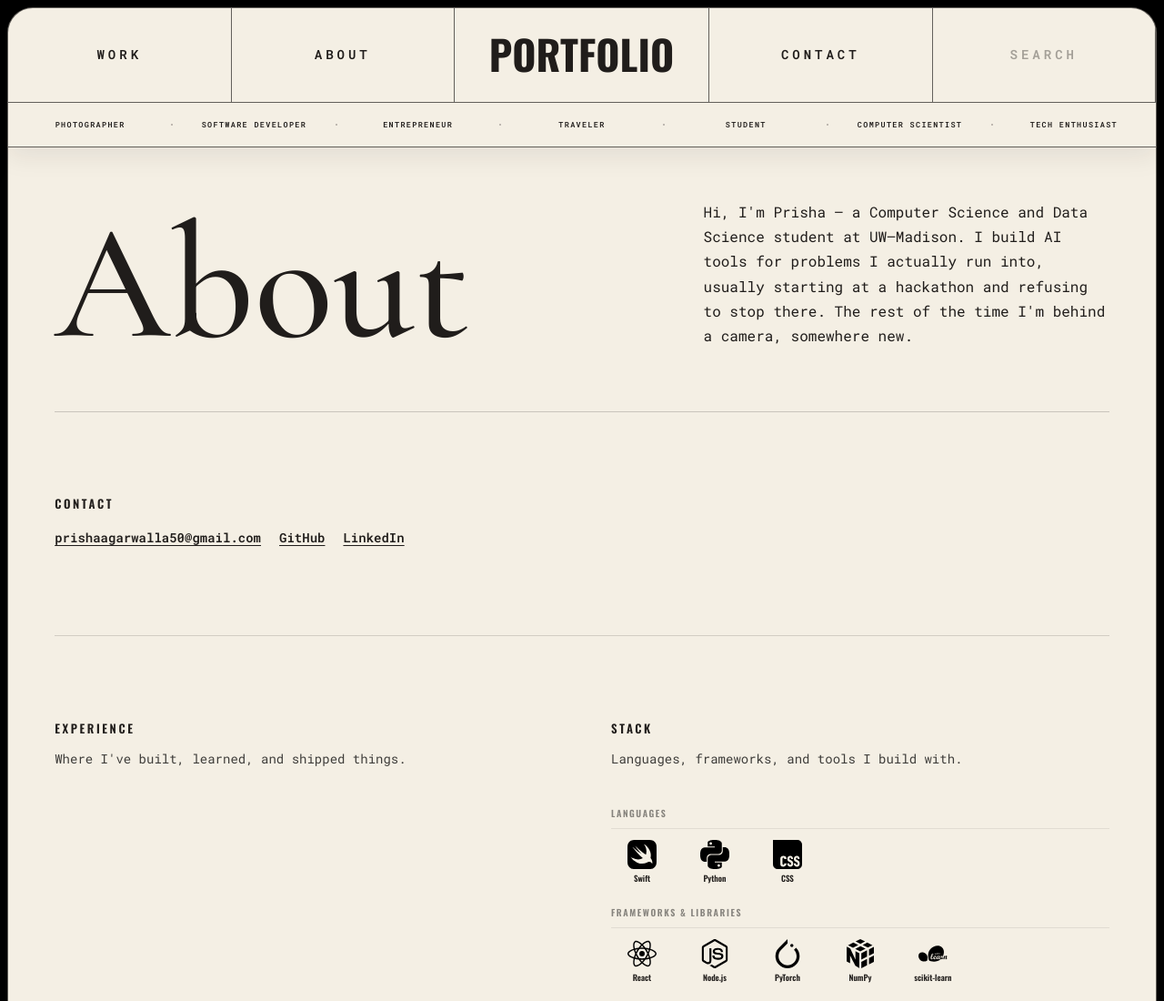
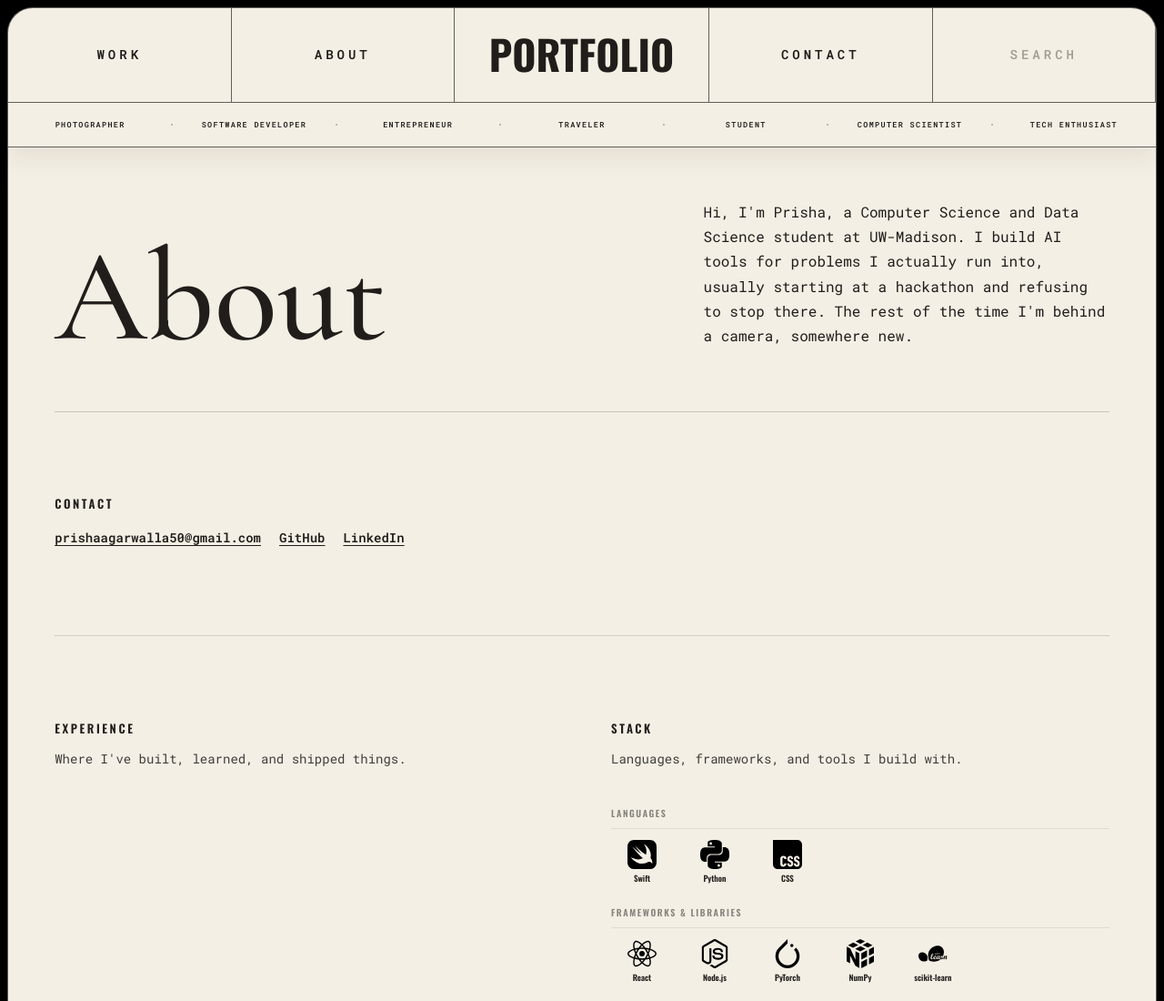
Before and after one commit to PrishaTHE-PRO/Portfolio, a website built with Vite: page about.html in a window 1280 px wide. Shown: the top 1100 px of the page at 91% size. Built offline with nearby package versions, Linux system fonts and the light colour scheme.

Commit message:
Shrink the About title and drop the dash from the intro

```diff
--- a/about.html
+++ b/about.html
@@ -44,7 +44,7 @@
     <header class="about__intro">
       <h1 class="about__title">About</h1>
       <p class="about__lead">
-        Hi, I'm Prisha — a Computer Science and Data Science student at UW–Madison.
+        Hi, I'm Prisha, a Computer Science and Data Science student at UW-Madison.
         I build AI tools for problems I actually run into, usually starting at a
         hackathon and refusing to stop there. The rest of the time I'm behind a
         camera, somewhere new.
--- a/src/styles/about.scss
+++ b/src/styles/about.scss
@@ -72,7 +72,7 @@ a {
 
 .about__title {
   font-family: $font-display;
-  font-size: clamp(76px, 15vw, 180px);
+  font-size: clamp(62px, 12vw, 144px);
   font-weight: 500;
   letter-spacing: 0;
   line-height: 0.78;
```
